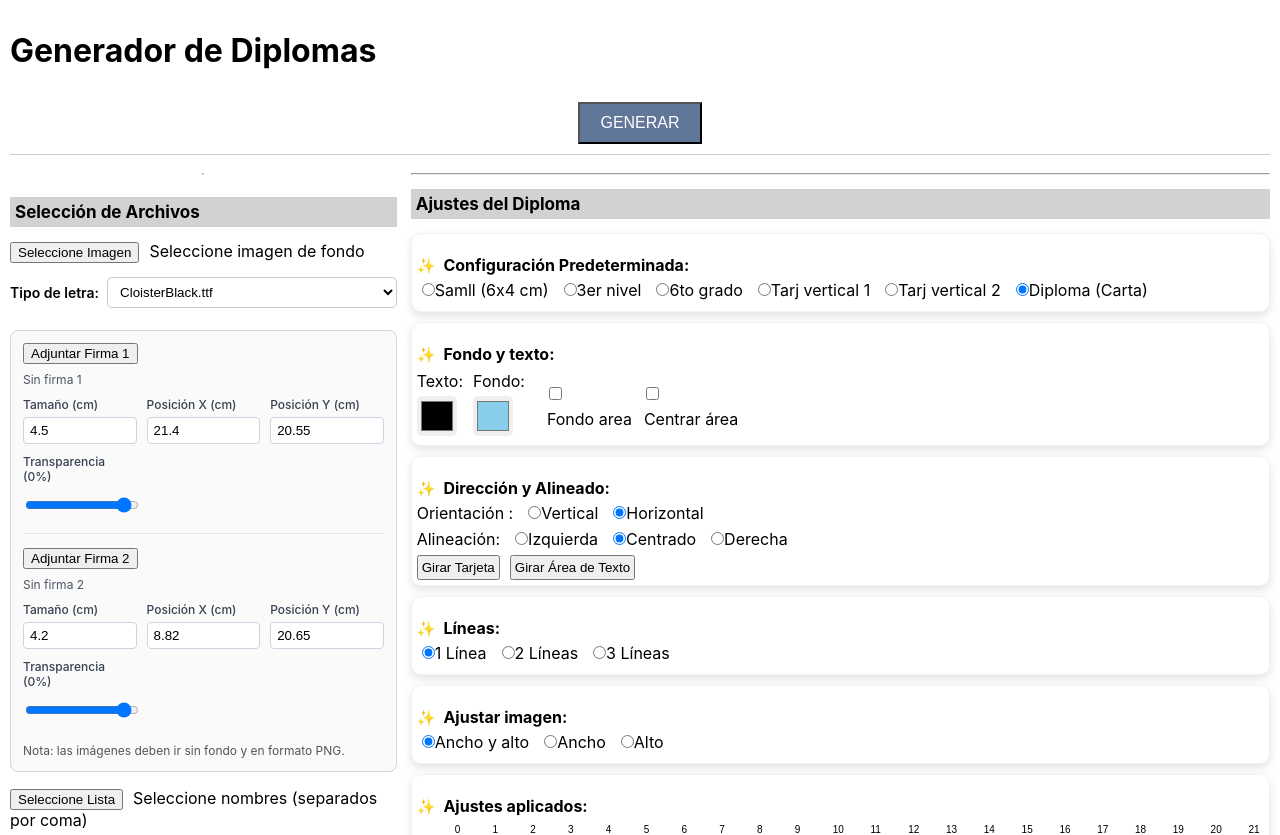
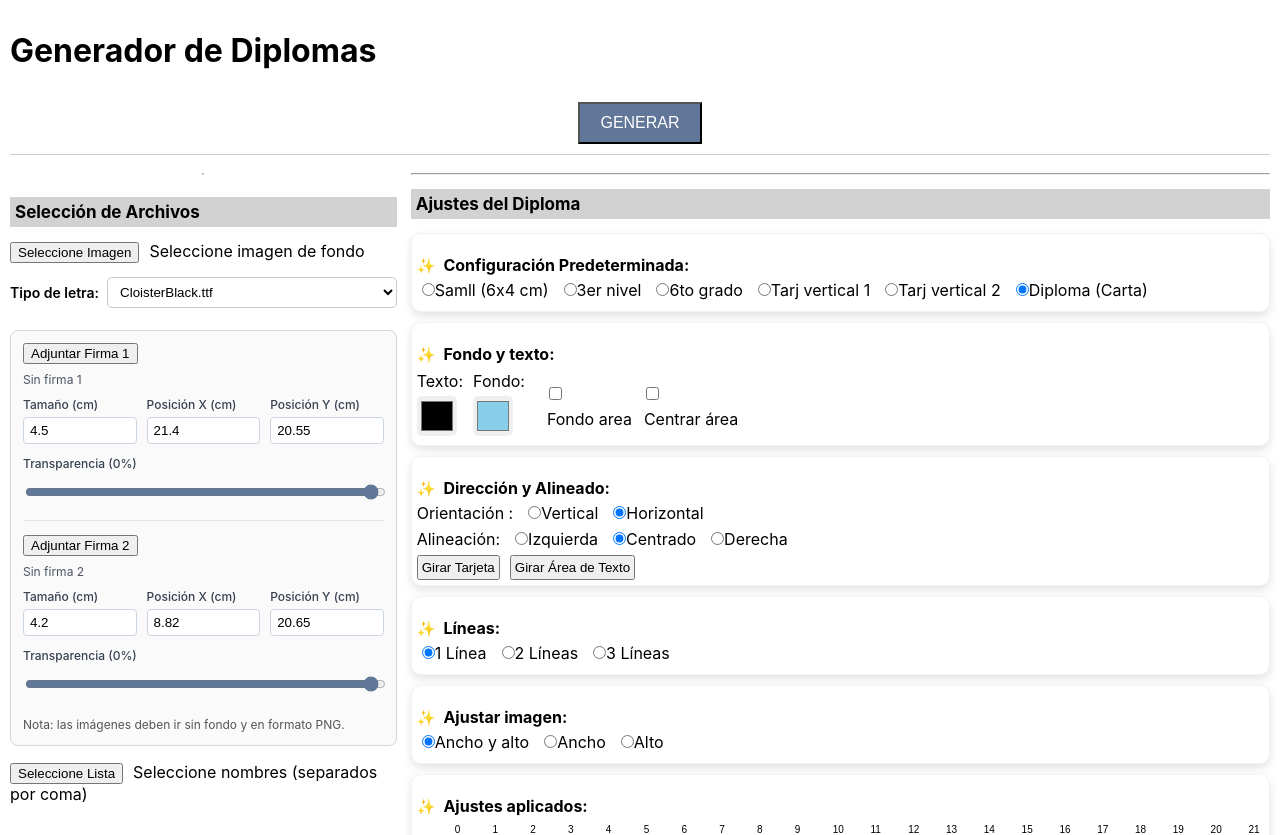
Before and after one commit to lsnoglos/diplomaGenerator, a React (Create React App) app: page / in a window 1280 px wide. Shown: the top 835 px of the page. Built offline with nearby package versions, Linux system fonts and the light colour scheme.

Commit message:
Estilizar controles de transparencia de firmas

```diff
--- a/src/App.css
+++ b/src/App.css
@@ -486,3 +486,15 @@ h2 {
     gap: 5px;
   }
 }
+
+
+.signature-opacity-control {
+  grid-column: 1 / -1;
+  margin-top: 2px;
+}
+
+.signature-opacity-control input[type="range"] {
+  width: 100%;
+  accent-color: #617799;
+  cursor: pointer;
+}
```
